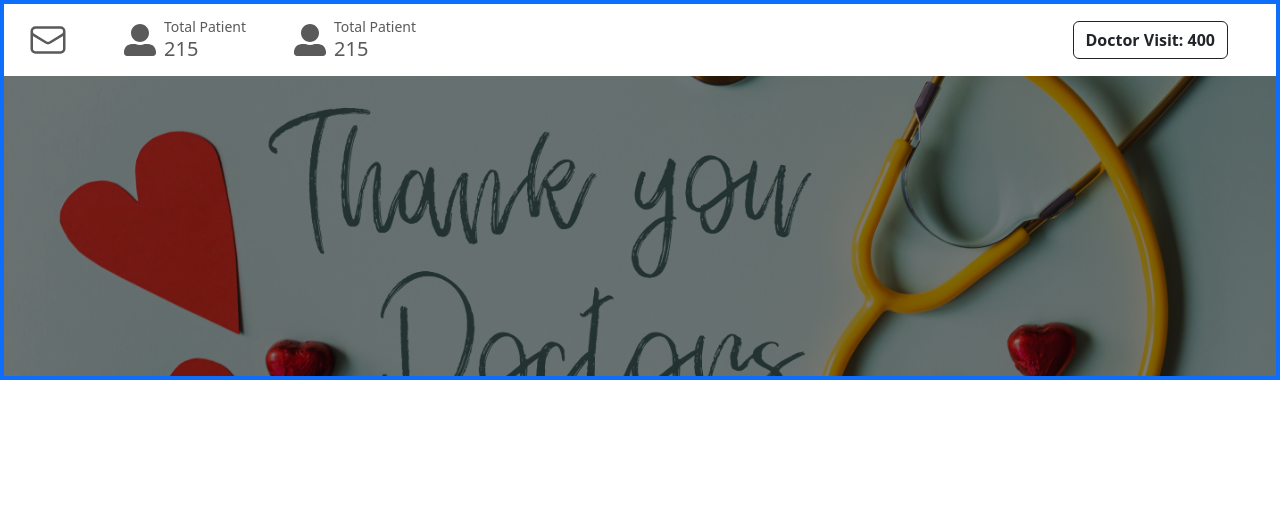
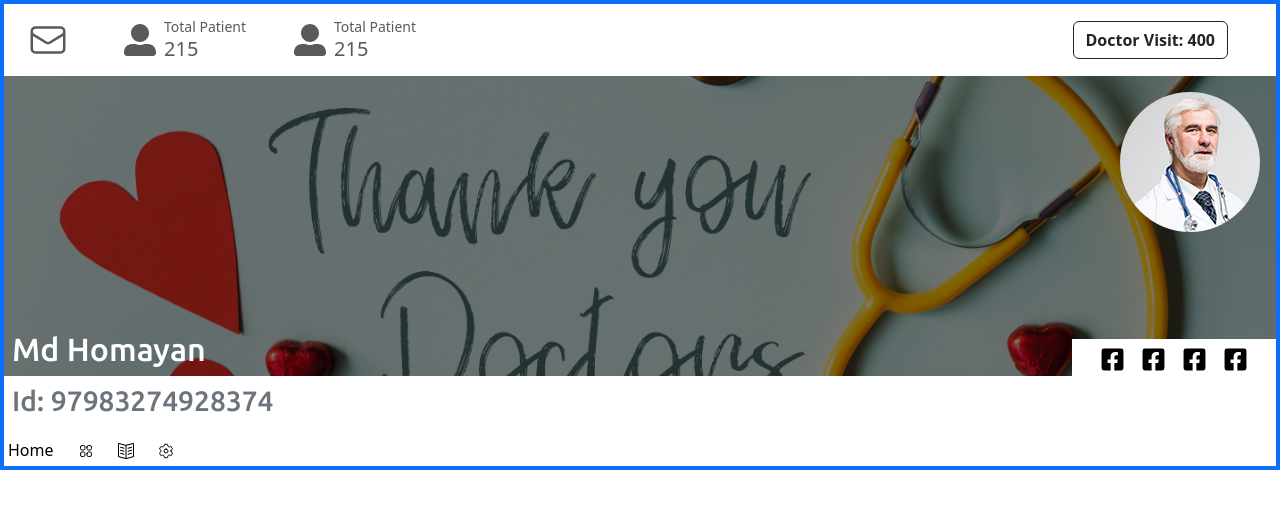
Before and after one commit to developermamoon/doctors-portal-lucid-hospital-patient-site, a React (Create React App) app: page / in a window 1280 px wide. Shown: the top 508 px of the page. Built offline with nearby package versions, Linux system fonts and the light colour scheme.

Commit message:
code update

```diff
--- /dev/null
+++ b/src/components/Home/Home.css
@@ -0,0 +1,10 @@
+ul{
+    margin: 0;
+    padding: 0;
+}
+
+ul li {
+    list-style-type: none;
+    margin: 0;
+    padding: 0;
+}
--- a/src/components/Home/Home.js
+++ b/src/components/Home/Home.js
@@ -1,9 +1,29 @@
 import React from 'react';
+import './Home.css'
+import { HiOutlineSquares2X2 } from "react-icons/hi2";
+import { SlBookOpen } from "react-icons/sl";
+import { IoSettingsOutline } from "react-icons/io5";
+
 
 const Home = () => {
     return (
-        <div>
+        <div className='p-1 bg-white text-black'>
+            <div className="row">
+                <div className="col col-md-3 text-white">
+                    <div>
+                        <ul className='d-flex'>
+                            <li className='' style={{color: 'black'}}>Home</li>
+                            <li className='ms-4' style={{color: 'black'}}><HiOutlineSquares2X2></HiOutlineSquares2X2></li>
+                            <li className='ms-4' style={{ color: 'black' }}><SlBookOpen></SlBookOpen></li>
+                            <li className='ms-4' style={{ color: 'black' }}><IoSettingsOutline></IoSettingsOutline></li>
+                        </ul>
+                    </div>
+                </div>
 
+                <div className="col col-md-9">
+
+                </div>
+            </div>
         </div>
     );
 };
--- a/src/components/Routes/Routes.js
+++ b/src/components/Routes/Routes.js
@@ -5,6 +5,5 @@ import Main from "../Layouts/Main";
 export const routes = createBrowserRouter([
     {path: '/', element: <Main></Main>, children: [
         {path: '/', element: <Home></Home>}
-
     ]}
 ])
--- a/src/components/TopSide/Banner.css
+++ b/src/components/TopSide/Banner.css
@@ -1,18 +1,54 @@
+@import url('https://fonts.googleapis.com/css2?family=Ubuntu:wght@400;500;700&display=swap');
+
+:root{
+    --ubuntu: font-family: 'Ubuntu', sans-serif;
+}
+
+.ubuntu{
+    font-family: 'Ubuntu', sans-serif;
+}
+
 .banner-image{
     position: relative;
 }
 
-.banner-image img{
+.banner-image .banner-img{
     width: 100%;
     height: 300px;
     object-fit: cover;
+    position: relative;
 }
 
 .black-shadow{
     background-color: black;
     opacity: 50%;
-    color: black;
     position: absolute;
     height: 100%;
     width: 100%;
+    z-index: 1;
 }
+
+.propic{
+    z-index: 2;
+    position: absolute;
+    border-radius: 50%;
+    right: 0;
+}
+
+.banner-text-part{
+    position: absolute;
+    bottom:0;
+    z-index: 3;
+    width: 100%;
+}
+
+.banner-social-icons{
+    font-size: 25px;
+    background-color: white;
+    padding: 0px 20px;
+}
+
+.banner-social-icons a{
+    text-decoration: none;
+    color: black;
+}
--- a/src/components/TopSide/Banner.js
+++ b/src/components/TopSide/Banner.js
@@ -1,12 +1,37 @@
 import React from 'react';
 import banner from '../../images/banner.jpg'
 import './Banner.css'
+import profilePic from '../../images/user.png'
+import { FaFacebookSquare } from "react-icons/fa";
 
 const Banner = () => {
     return (
-        <div className='banner-image'>
-            <div className='black-shadow'></div>
-            <img src={banner} alt="" />
+        <div>
+            <div className='banner-image'>
+                <div className='black-shadow'></div>
+                <img className='banner-img' src={banner} alt="" />
+
+                {/* users image  */}
+                <img className='propic p-3' src={profilePic} alt="" />
+
+                {/* name and links  */}
+                <div className="banner-text-part d-flex justify-content-between align-items-end">
+                    <h2 className='ubuntu user-name text-white ps-2'>Md Homayan</h2>
+                    <div className='banner-social-icons'>
+                        <a href="#"><FaFacebookSquare className='mx-2'></FaFacebookSquare></a>
+                        <a href="#"><FaFacebookSquare className='mx-2'></FaFacebookSquare></a>
+                        <a href="#"><FaFacebookSquare className='mx-2'></FaFacebookSquare></a>
+                        <a href="#"><FaFacebookSquare className='mx-2'></FaFacebookSquare></a>
+                    </div>
+                </div>
+
+
+            </div>
+
+            <div className='bg-white py-2'>
+                <h3 className='ubuntu user-id text-secondary ps-2 fw-semi-bold'>Id: 97983274928374</h3>
+            </div>
+
         </div>
     );
 };
```
Also changed, not shown: src/images/user.png (added).
